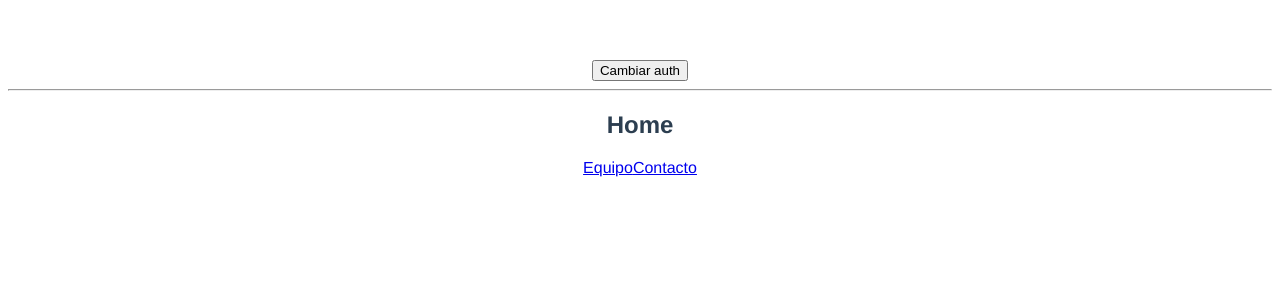
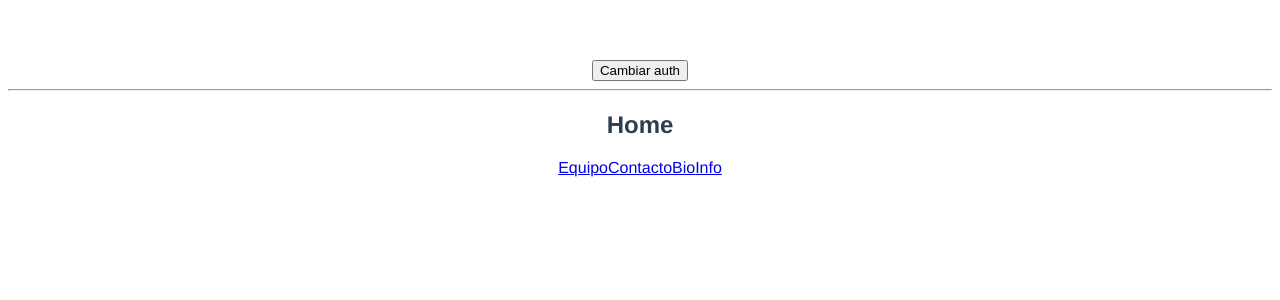
Before and after one commit to thirty33/VueRouter2, a Vue app: page / in a window 1280 px wide. Shown: the top 300 px of the page. Built offline with nearby package versions, Linux system fonts and the light colour scheme.

Commit message:
controlar la posicion del scroll con scrollBehavior

```diff
--- a/src/components/Home.vue
+++ b/src/components/Home.vue
@@ -4,6 +4,10 @@
 		<router-link :to="{name: 'equipo', params: {id:id}}">Equipo</router-link>
 
 		<router-link :to="{name: 'contacto'}">Contacto</router-link>
+
+		<router-link :to="{name: 'bio'}">Bio</router-link>
+
+		<router-link :to="{name: 'info', hash: '#destacado'}">Info</router-link>
 	</section>
 </template>
 
--- /dev/null
+++ b/src/components/info.vue
@@ -0,0 +1,27 @@
+<template>
+	<section>
+
+		<h1>info</h1>
+
+		<p>Lorem ipsum dolor sit amet, consectetur adipisicing elit. Eveniet assumenda, repudiandae recusandae quis quae, suscipit quia nostrum pariatur error. Nulla cupiditate, amet sunt sint quis enim quaerat maxime et suscipit.</p><p>Lorem ipsum dolor sit amet, consectetur adipisicing elit. Eveniet assumenda, repudiandae recusandae quis quae, suscipit quia nostrum pariatur error. Nulla cupiditate, amet sunt sint quis enim quaerat maxime et suscipit.</p><p>Lorem ipsum dolor sit amet, consectetur adipisicing elit. Eveniet assumenda, repudiandae recusandae quis quae, suscipit quia nostrum pariatur error. Nulla cupiditate, amet sunt sint quis enim quaerat maxime et suscipit.</p><p>Lorem ipsum dolor sit amet, consectetur adipisicing elit. Eveniet assumenda, repudiandae recusandae quis quae, suscipit quia nostrum pariatur error. Nulla cupiditate, amet sunt sint quis enim quaerat maxime et suscipit.</p><p>Lorem ipsum dolor sit amet, consectetur adipisicing elit. Eveniet assumenda, repudiandae recusandae quis quae, suscipit quia nostrum pariatur error. Nulla cupiditate, amet sunt sint quis enim quaerat maxime et suscipit.</p>
+
+		<p id="destacado">Lorem ipsum dolor sit amet, consectetur adipisicing elit. Eveniet assumenda, repudiandae recusandae quis quae, suscipit quia nostrum pariatur error. Nulla cupiditate, amet sunt sint quis enim quaerat maxime et suscipit.</p><p>
+		Lorem ipsum dolor sit amet, consectetur adipisicing elit. Eveniet assumenda, repudiandae recusandae quis quae, suscipit quia nostrum pariatur error. Nulla cupiditate, amet sunt sint quis enim quaerat maxime et suscipit.</p><p>Lorem ipsum dolor sit amet, consectetur adipisicing elit. Eveniet assumenda, repudiandae recusandae quis quae, suscipit quia nostrum pariatur error. Nulla cupiditate, amet sunt sint quis enim quaerat maxime et suscipit.</p><p>Lorem ipsum dolor sit amet, consectetur adipisicing elit. Eveniet assumenda, repudiandae recusandae quis quae, suscipit quia nostrum pariatur error. Nulla cupiditate, amet sunt sint quis enim quaerat maxime et suscipit.</p><p>Lorem ipsum dolor sit amet, consectetur adipisicing elit. Eveniet assumenda, repudiandae recusandae quis quae, suscipit quia nostrum pariatur error. Nulla cupiditate, amet sunt sint quis enim quaerat maxime et suscipit.</p>
+
+	</section>
+
+</template>
+
+<script>
+	export default {
+
+	}
+</script>
+
+<style>
+	#destacado {
+		color: red;
+		font-weight: bold;
+	}
+
+</style>
--- a/src/router/index.js
+++ b/src/router/index.js
@@ -9,12 +9,25 @@ import Usuariofotos from '@/components/UsuarioFotos'
 import Equipo from '@/components/Equipo'
 import Usuario from '@/components/Usuario'
 import Noencontrado from '@/components/Noencontrado'
+import bio from '@/components/bio'
+import info from '@/components/info'
+
+
 
 Vue.use(Router)
 
 export default new Router({
 	// modo historia, quitar #
  	mode: 'history',
+    scrollBehavior(to, from, savedPosition) {
+        const position = {}
+        console.log(to)
+        if(to.hash) {
+            position.selector = to.hash
+        }
+
+        return position
+    },
   routes: [
     {
       path: '/',
@@ -63,6 +76,16 @@ export default new Router({
 
     },
     {
+        path: '/bio',
+        component: bio,
+        name: 'bio'
+    },
+    {
+        path: '/info',
+        component: info,
+        name: 'info'
+    },
+    {
     	path: '*',
     	component: Noencontrado
     }
```
Also changed, not shown: src/components/bio.vue (added, +19 -0 lines).
